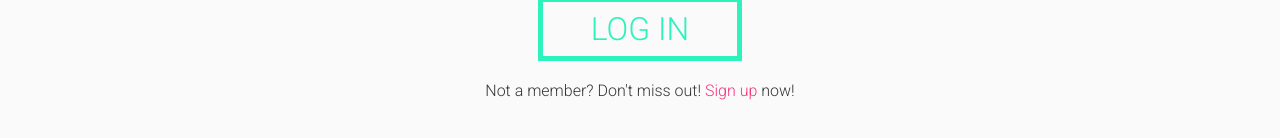
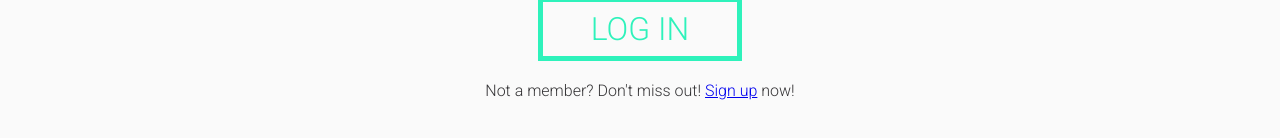
Before and after one commit to nmegrant/daily-check-in-frontend, a React (Create React App) app: page /login in a window 1280 px wide. Shown: the part 450-588 px from the top of the page. Built offline with nearby package versions, Linux system fonts and the light colour scheme; a web font is replaced by a local one.

Commit message:
Re-implemented react router links

```diff
--- a/src/pages/LoginPage.js
+++ b/src/pages/LoginPage.js
@@ -1,5 +1,5 @@
 import React, { useState } from "react";
-// import { Link } from "react-router-dom";
+import { Link } from "react-router-dom";
 import { useDispatch, useSelector } from "react-redux";
 import { login } from "../store/auth/actions";
 import {
@@ -13,7 +13,7 @@
 import { selectTheme } from "../store/appstate/selectors";
 // import { colorScheme } from '../components/ColorScheme';
 import { darkTheme } from "../components/Themes";
-import { STYLED_A } from "./Homepage";
+// import { STYLED_A } from "./Homepage";
 import { Button } from "./FormPage";
 
 // const useStyles = makeStyles({
@@ -66,7 +66,7 @@
           </Button>
         </Grid>
         <p>
-          Not a member? Don't miss out! <STYLED_A href="/signup">Sign up</STYLED_A> now!
+          Not a member? Don't miss out! <Link to={'/signup'}> Sign up</Link> now!
         </p>
     </Container>
   );
--- a/src/pages/SignUp.js
+++ b/src/pages/SignUp.js
@@ -1,9 +1,9 @@
 import React, { useState } from "react";
-
+import { Link } from "react-router-dom";
 import { useDispatch, useSelector } from "react-redux";
 
 import { signup } from "../store/auth/actions";
-import { STYLED_A } from "./Homepage";
+// import { STYLED_A } from "./Homepage";
 import { Button } from "./FormPage";
 import {
   TextField,
@@ -68,7 +68,7 @@
           </Button>
         </Grid>
         <p>
-        Already a member? <STYLED_A href="/login">Log in</STYLED_A> now!
+        Already a member? <Link to={'/login'}> Log in</Link> now!
         </p>
     </Container>
   );
```
